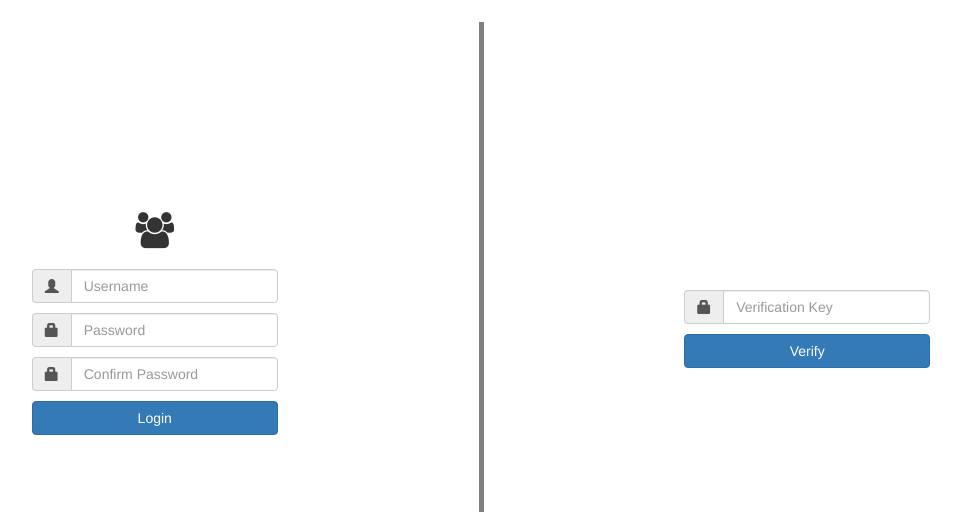
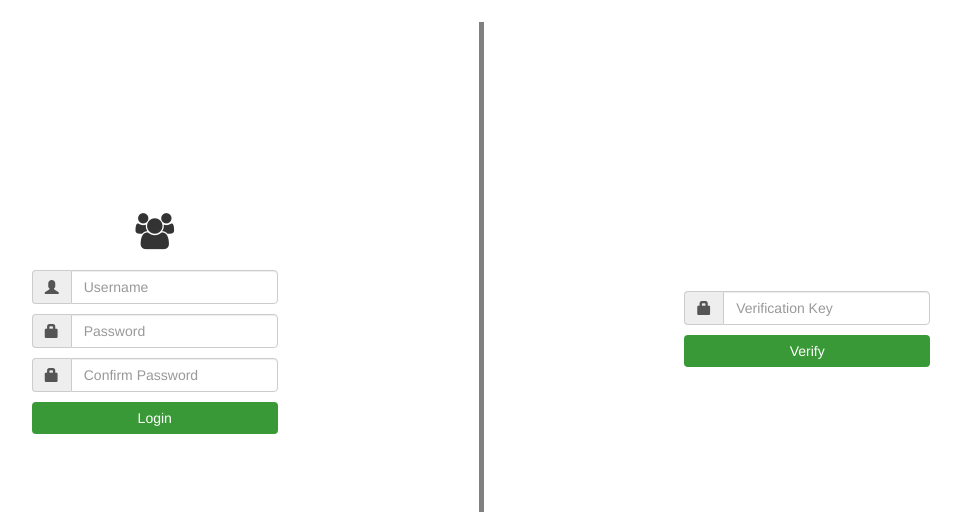
Before and after one commit to giavinh79/reynoldstest, a website: page index.html in a window 1280 px wide. Shown: the part 288-800 px from the top of the page, without its empty margins (159-1120 px from the left). Drawn offline with nearby package versions, Linux system fonts and the light colour scheme.

Commit message:
Green buttons + npm start capability

```diff
--- a/css/home.css
+++ b/css/home.css
@@ -25,6 +25,16 @@ h1 {
   padding-top: 1rem;
   /* font-size: 10rem; */
   /* background-color: black; */
+}
+
+.loginWrapper button {
+  background-color: #3a9937;
+  border: none;
+  width: 100%;
+}
+
+.loginWrapper button:hover {
+  background-color: #367a34;
 }
 
 .signin {
--- a/index.html
+++ b/index.html
@@ -44,9 +44,9 @@
           <form id="signupForm" onsubmit="return validateForm()" action="signup" method="post">
             <div class="input-group">
               <span class="input-group-addon"><i class="glyphicon glyphicon-lock"></i></span>
-              <input id="password" type="password" class="form-control" name="password" placeholder="Verification Key" onkeyup="checkPass()" required>
+              <input id="text" type="text" class="form-control" name="text" placeholder="Verification Key" onkeyup="checkPass()" required>
             </div>
-            <button type="submit" class="btn btn-primary btn-block">Verify</button>
+            <button type="submit" class="btn btn-primary bnpmtn-block">Verify</button>
           </form>
         </div>
       </div>
```
Also changed, not shown: package.json (added, +7 -0 lines).
